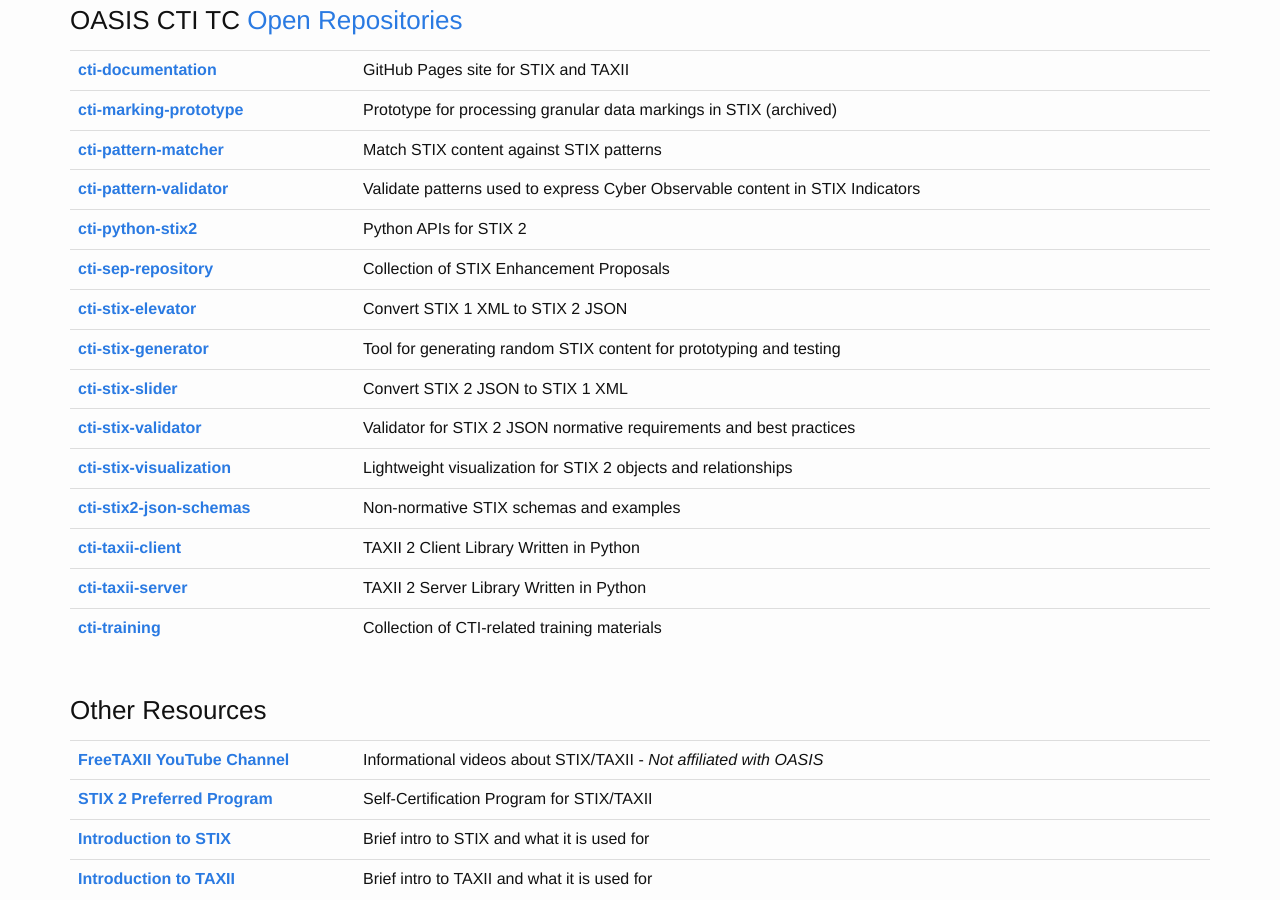
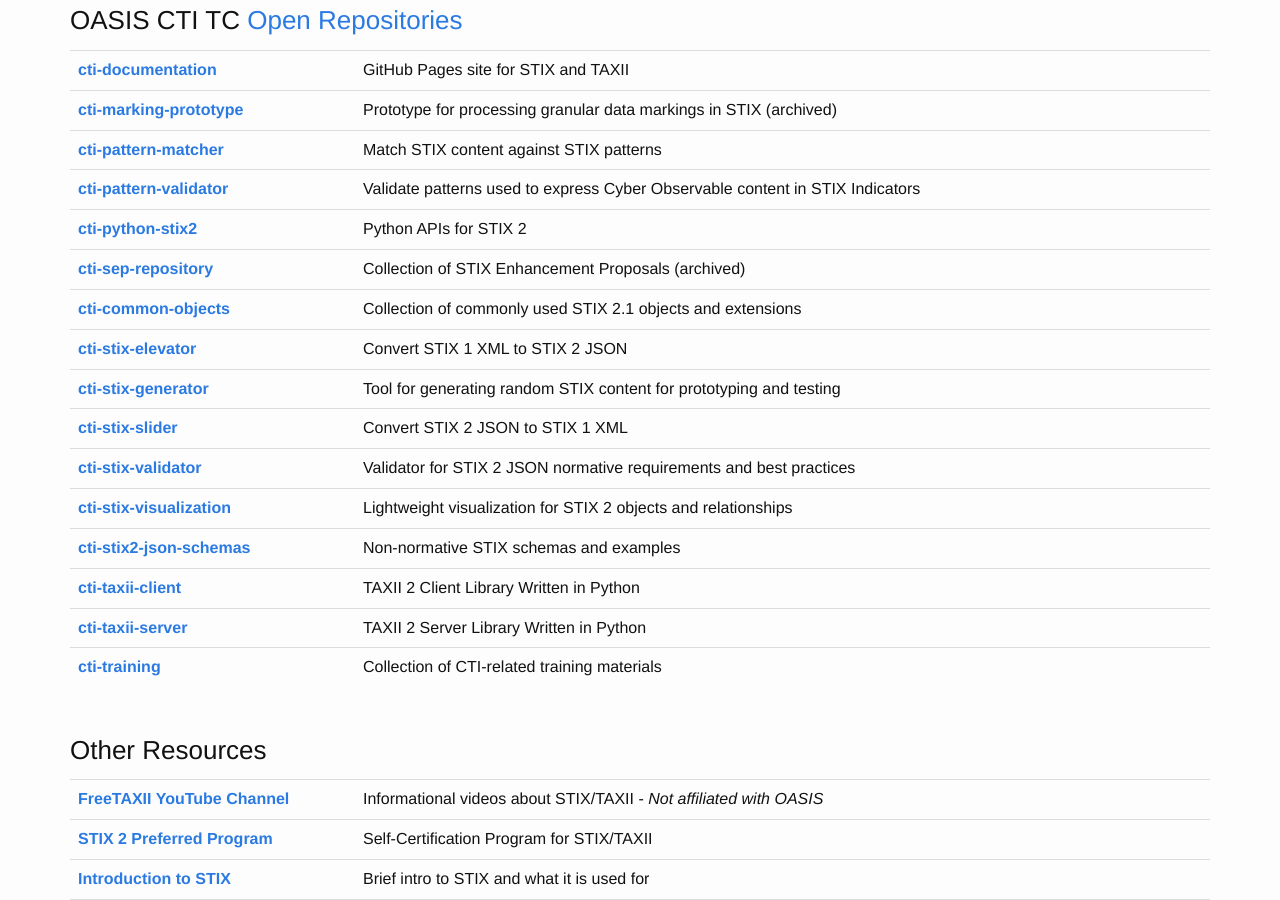
Before and after one commit to oasis-open/cti-documentation, a Jekyll site: the page built from resources.md, in a window 1280 px wide and 900 px high, scrolled down 1056 px. Built offline with Jekyll 4.4.1, drawn with Linux system fonts in a browser that asks for light colours.

Commit message:
Added STIX Common Objects repo to list of repos

```diff
--- a/resources.md
+++ b/resources.md
@@ -85,7 +85,8 @@
 | [**cti-pattern-matcher**](https://github.com/oasis-open/cti-pattern-matcher){: target="_blank"} | Match STIX content against STIX patterns |
 | [**cti-pattern-validator**](https://github.com/oasis-open/cti-pattern-validator){: target="_blank"} | Validate patterns used to express Cyber Observable content in STIX Indicators |
 | [**cti-python-stix2**](https://github.com/oasis-open/cti-python-stix2){: target="_blank"} | Python APIs for STIX 2 |
-| [**cti-sep-repository**](https://github.com/oasis-open/cti-sep-repository){: target="_blank"} | Collection of STIX Enhancement Proposals |
+| [**cti-sep-repository**](https://github.com/oasis-open/cti-sep-repository){: target="_blank"} | Collection of STIX Enhancement Proposals (archived) |
+| [**cti-common-objects**](https://github.com/oasis-open/cti-stix-common-objects){: target="_blank"} | Collection of commonly used STIX 2.1 objects and extensions |
 | [**cti-stix-elevator**](https://github.com/oasis-open/cti-stix-elevator){: target="_blank"} | Convert STIX 1 XML to STIX 2 JSON |
 | [**cti-stix-generator**](https://github.com/oasis-open/cti-stix-generator){: target="_blank"} | Tool for generating random STIX content for prototyping and testing |
 | [**cti-stix-slider**](https://github.com/oasis-open/cti-stix-slider){: target="_blank"} | Convert STIX 2 JSON to STIX 1 XML |
```
